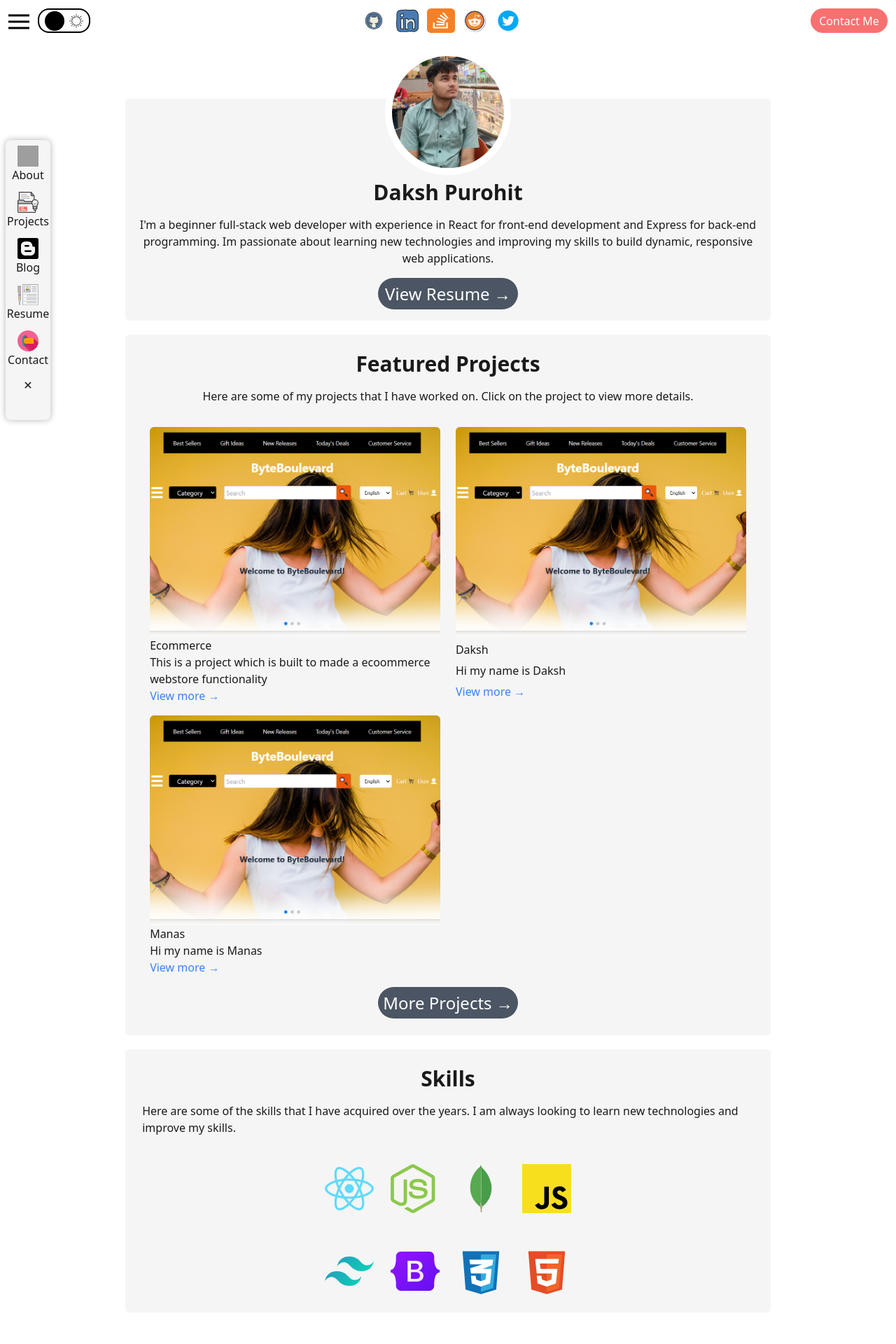
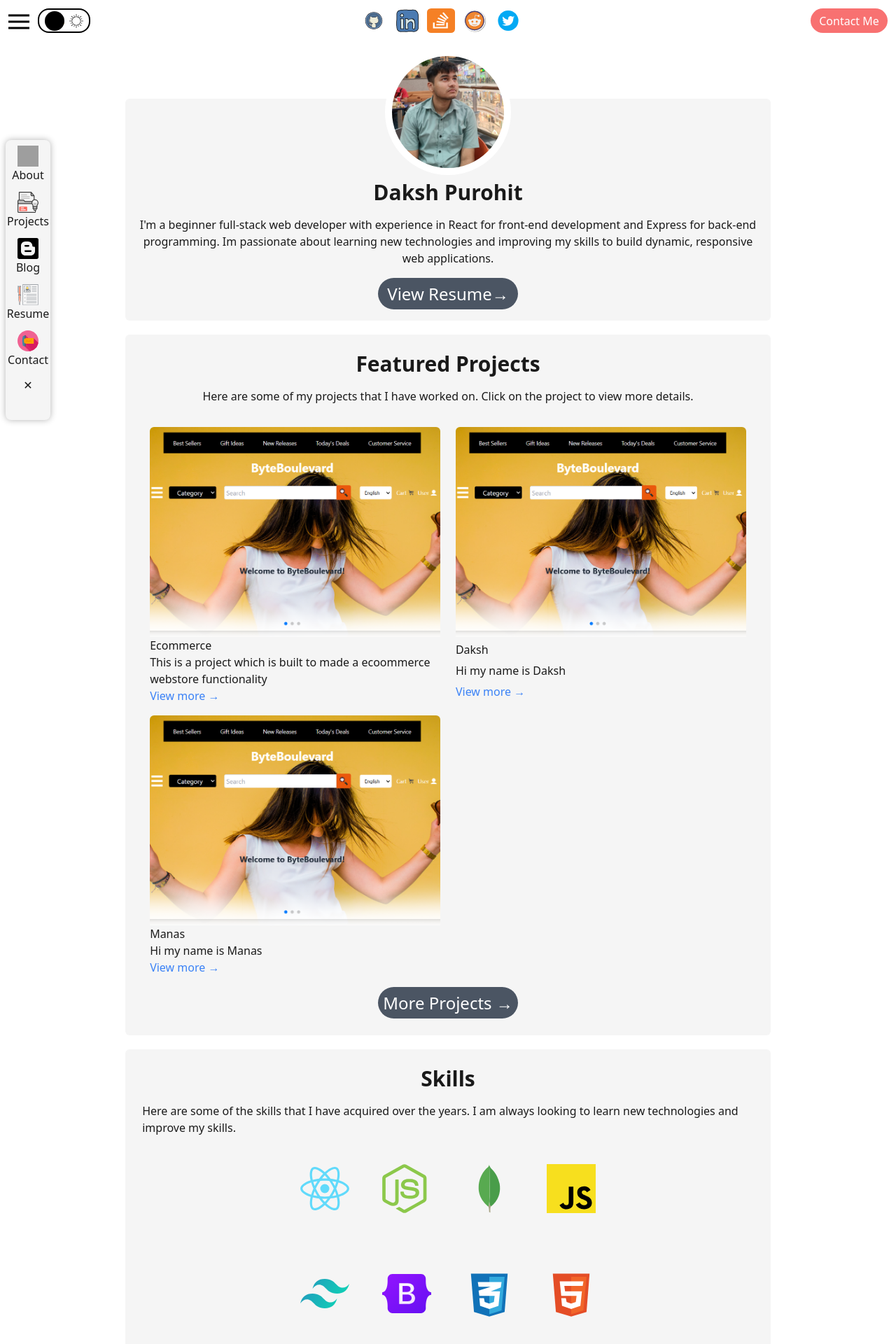
Before and after one commit to EzioAuditore12/Portfolio-, a React (Vite) app in the folder Portfolio/: page /about in a window 1280 px wide. Shown: the top 1920 px of the page at 70% size. Before the commit the page ends 1887 px from the top, so only its background shows below. Built offline with nearby package versions, Linux system fonts and the light colour scheme; grey boxes are pictures that could not be loaded.

Commit message:
Added animation and changed section css dark primaary colour to gray-800

```diff
--- a/Portfolio/src/components/00_Header/Assets/03_ContactMeBtn.jsx
+++ b/Portfolio/src/components/00_Header/Assets/03_ContactMeBtn.jsx
@@ -11,7 +11,7 @@ function ContactMeBtn() {
   return (
     <button
       onClick={handleClick}
-      className="ml-auto w-[110px] bg-red-400 rounded-[33px] text-white"
+      className="ml-auto w-[110px] bg-red-400 rounded-[33px] text-white hover:bg-red-500 transform hover:scale-105 transition-all duration-300"
     >
       Contact Me
     </button>
--- a/Portfolio/src/components/01_About/01_Section1.jsx
+++ b/Portfolio/src/components/01_About/01_Section1.jsx
@@ -1,18 +1,42 @@
-import React from 'react'
+import React, { useEffect, useState } from 'react'
 import profilePic from './Assets/profileImage.jpg'
 import {Link} from 'react-router-dom'
+
+
 function Section1() {
+  const [show, setShow] = useState({
+    image: false,
+    name: false,
+    description: false,
+    button: false
+  });
+
+  useEffect(() => {
+    // Stagger the animations
+    setTimeout(() => setShow(prev => ({...prev, image: true})), 100);
+    setTimeout(() => setShow(prev => ({...prev, name: true})), 600);
+    setTimeout(() => setShow(prev => ({...prev, description: true})), 1100);
+    setTimeout(() => setShow(prev => ({...prev, button: true})), 1600);
+  }, []);
+
   return (
-    <div className= 'sectionCSS p-4 mt-[60px] md:mt-[82px] '>
-    <div className='h-[180px] w-[180px] rounded-[900px] border-[10px] border-white dark:border-gray-700 absolute top-8 md:top-[70px] z-1' >
-    <img src={profilePic} className='object-contain rounded-[900px]'/>
-    </div>
-     <h1 className='mt-[80px] md:mt-[100px] text-3xl font-extrabold'>Daksh Purohit</h1>
-     <p className='text-center'>
-     I'm a beginner full-stack web developer with experience in React for front-end development and Express for back-end programming. Im passionate about learning new technologies and improving my skills to build dynamic, responsive web applications.
-     </p>
-     <Link to="/resume">
-        <button className="customButton">View Resume &rarr;</button>
+    <div className='sectionCSS p-4 mt-[60px] md:mt-[82px] bg-gray-50'>
+      <div className={`h-[180px] w-[180px] rounded-[900px] border-[10px] border-white dark:border-gray-700 absolute top-8 md:top-[70px] z-1 hover:scale-105 hover:rotate-6 transition-all duration-500 ${show.image ? 'fade-in' : 'invisible'}`}>
+        <img src={profilePic} className='object-contain rounded-[900px]'/>
+      </div>
+      <h1 className={`mt-[80px] md:mt-[100px] text-3xl font-extrabold ${show.name ? 'slide-down' : 'invisible'}`}>
+        Daksh Purohit
+      </h1>
+      <p className={`text-center ${show.description ? 'slide-up' : 'invisible'}`}>
+        I'm a beginner full-stack web developer with experience in React for front-end development and Express for back-end programming. Im passionate about learning new technologies and improving my skills to build dynamic, responsive web applications.
+      </p>
+      <Link to="/resume">
+        <button className={`customButton group hover:scale-105 transition-all duration-300 ${show.button ? 'fade-in' : 'invisible'}`}>
+          View Resume
+          <span className="inline-block transition-transform group-hover:translate-x-1 duration-200">
+            →
+          </span>
+        </button>
       </Link>
     </div>
   )
--- a/Portfolio/src/components/01_About/02_Section2.jsx
+++ b/Portfolio/src/components/01_About/02_Section2.jsx
@@ -1,6 +1,8 @@
 import React from 'react'
 import ProjectCard from '../../shared/01_projectCard/projectCard'
 import project1Img from './Assets/projectImages/projectEcommerce.png'
+import '../../styles/sectionAnimations.css'
+
 function Section2() {
   const Projects = [
     {
@@ -11,34 +13,31 @@ function Section2() {
     },
     {
       name: 'Daksh',
-      img:project1Img,
-      psummary:"Hi my name is Daksh"
+      img: project1Img,
+      psummary: "Hi my name is Daksh"
     },
     {
       name: 'Manas',
-      img:project1Img,
-      psummary:"Hi my name is Manas"
+      img: project1Img,
+      psummary: "Hi my name is Manas"
     },
-
   ];
 
   return (
-    <div className='sectionCSS p-6 '>
+    <div className='sectionCSS p-6 section-fade-in delay-0 '>
       <h1 className='text-3xl font-extrabold'>Featured Projects</h1>
       <p className='mb-4'>
         Here are some of my projects that I have worked on. Click on the project to view more details.
       </p>
-        <div className='grid place-items-center gap-y-4 md:grid-cols-2 '>
-        {Projects.map((item, index) => {
-          return(
+      <div className='grid place-items-center gap-y-4 md:grid-cols-2'>
+        {Projects.map((item, index) => (
           <ProjectCard
             key={index}
             projectTitle={item.name}
             projectImage={item.img}
             projectSummary={item.psummary}
           />
-          )
-        })}
+        ))}
       </div>
       <button className='customButton'>
         More Projects &rarr;
--- a/Portfolio/src/components/01_About/03_Section3.jsx
+++ b/Portfolio/src/components/01_About/03_Section3.jsx
@@ -1,4 +1,4 @@
-import React from 'react'
+import React, { useState, useEffect, useRef } from 'react'
 import reactIcon from './Assets/skillImages/React.svg'
 import nodeIcon from './Assets/skillImages/nodejs.svg'
 import mongoIcon from './Assets/skillImages/mongodb.svg'
@@ -7,6 +7,8 @@ import tailwindIcon from './Assets/skillImages/tailwind.svg'
 import bootstrapIcon from './Assets/skillImages/bootstrap5.svg'
 import css from './Assets/skillImages/css.svg'
 import html from './Assets/skillImages/htnl5.svg'
+import '../../styles/sectionAnimations.css'
+
 const skills = [
     {
         skillName: 'React',
@@ -43,22 +45,71 @@ const skills = [
 ]
 
 function Section3() {
+  const [visibleSkills, setVisibleSkills] = useState([]);
+  const sectionRef = useRef(null);
+
+  useEffect(() => {
+    const observer = new IntersectionObserver(
+      (entries) => {
+        const [entry] = entries;
+        if (entry.isIntersecting) {
+          // Start showing skills one by one when section is visible
+          skills.forEach((_, index) => {
+            setTimeout(() => {
+              setVisibleSkills(prev => [...prev, index]);
+            }, index * 200); // 200ms delay between each skill
+          });
+          // Disconnect observer after animation starts
+          observer.disconnect();
+        }
+      },
+      {
+        root: null,
+        threshold: 0.3, // Trigger when 30% of the section is visible
+      }
+    );
+
+    if (sectionRef.current) {
+      observer.observe(sectionRef.current);
+    }
+
+    return () => {
+      if (observer) {
+        observer.disconnect();
+      }
+    };
+  }, []);
+
   return (
-    <div className='sectionCSS p-6'>
+    <div ref={sectionRef} className='sectionCSS p-6 bg-gray-50 dark:bg-gray-800'>
       <h1 className='text-3xl font-extrabold'>Skills</h1>
       <p>
         Here are some of the skills that I have acquired over the years. I am always looking to learn new technologies and improve my skills.
       </p>
-        <div className='mt-6 grid gap-x-6 grid-cols-3 md:grid-cols-4 gap-y-12 '>
-        {skills.map((item, index) => {
-          return(
-            <div key={index} >
-              <img src={item.skillIcon} className='h-[70px] w-[70px]'/>
+      <div className='mt-6 grid gap-x-6 grid-cols-3 md:grid-cols-4 gap-y-12'>
+        {skills.map((item, index) => (
+          <div
+            key={index}
+            className={`group flex flex-col items-center gap-2 hover:scale-110 transition-all duration-300`}
+            style={{
+              opacity: visibleSkills.includes(index) ? 1 : 0,
+              transform: visibleSkills.includes(index) ? 'translateY(0)' : 'translateY(20px)',
+              transition: 'opacity 0.5s ease-out, transform 0.5s ease-out'
+            }}
+          >
+            <img
+              src={item.skillIcon}
+              className='h-[70px] w-[70px] group-hover:animate-bounce'
+              alt={item.skillName}
+            />
+            <span className="opacity-0 group-hover:opacity-100 transition-opacity duration-300">
+              {item.skillName}
+            </span>
           </div>
-          )
-        })}
+        ))}
       </div>
     </div>
   )
 }
-export default Section3;
+
+export default Section3
--- a/Portfolio/src/index.css
+++ b/Portfolio/src/index.css
@@ -3,7 +3,7 @@
 @tailwind utilities;
 
 .sectionCSS{
-    @apply w-[90vw] flex flex-col gap-4 items-center rounded-md md:w-[72vw] dark:border-dark-text bg-light-primary dark:bg-[#161D29] text-light-text dark:text-dark-text;
+    @apply w-[90vw] flex flex-col gap-4 items-center rounded-md md:w-[72vw] dark:border-dark-text bg-light-primary dark:bg-gray-800 text-light-text dark:text-dark-text;
 }
 
 .customButton{
--- a/Portfolio/src/main.jsx
+++ b/Portfolio/src/main.jsx
@@ -3,6 +3,8 @@ import { createRoot } from 'react-dom/client'
 import './index.css'
 import App from './App.jsx'
 import { BrowserRouter } from 'react-router-dom'
+import './styles/animations.css'
+import './styles/sectionAnimations.css'
 
 
 createRoot(document.getElementById('root')).render(
--- /dev/null
+++ b/Portfolio/src/styles/animations.css
@@ -0,0 +1,67 @@
+@keyframes slideDown {
+  from {
+    transform: translateY(-100%);
+    opacity: 0;
+  }
+  to {
+    transform: translateY(0);
+    opacity: 1;
+  }
+}
+
+@keyframes slideUp {
+  from {
+    transform: translateY(100%);
+    opacity: 0;
+  }
+  to {
+    transform: translateY(0);
+    opacity: 1;
+  }
+}
+
+@keyframes fadeIn {
+  from {
+    opacity: 0;
+  }
+  to {
+    opacity: 1;
+  }
+}
+
+@keyframes bounce {
+  0%, 100% {
+    transform: translateY(-5%);
+  }
+  50% {
+    transform: translateY(0);
+  }
+}
+
+.slide-down {
+  animation: slideDown 0.5s ease-out forwards;
+}
+
+.slide-up {
+  animation: slideUp 0.5s ease-out forwards;
+}
+
+.fade-in {
+  animation: fadeIn 0.5s ease-out forwards;
+}
+
+.bounce {
+  animation: bounce 1s infinite;
+}
+
+.delay-100 {
+  animation-delay: 100ms;
+}
+
+.delay-200 {
+  animation-delay: 200ms;
+}
+
+.delay-300 {
+  animation-delay: 300ms;
+}
--- /dev/null
+++ b/Portfolio/src/styles/sectionAnimations.css
@@ -0,0 +1,23 @@
+@keyframes sectionFadeIn {
+  from {
+    opacity: 0;
+    transform: translateY(30px);
+  }
+  to {
+    opacity: 1;
+    transform: translateY(0);
+  }
+}
+
+.section-fade-in {
+  opacity: 0;
+  animation: sectionFadeIn 0.8s ease-out forwards;
+}
+
+.delay-0 {
+  animation-delay: 2s;  /* Starts after Section1 animations complete */
+}
+
+.delay-1 {
+  animation-delay: 2.5s;
+}
```
Lines whose indentation alone changed are shown as unchanged.
